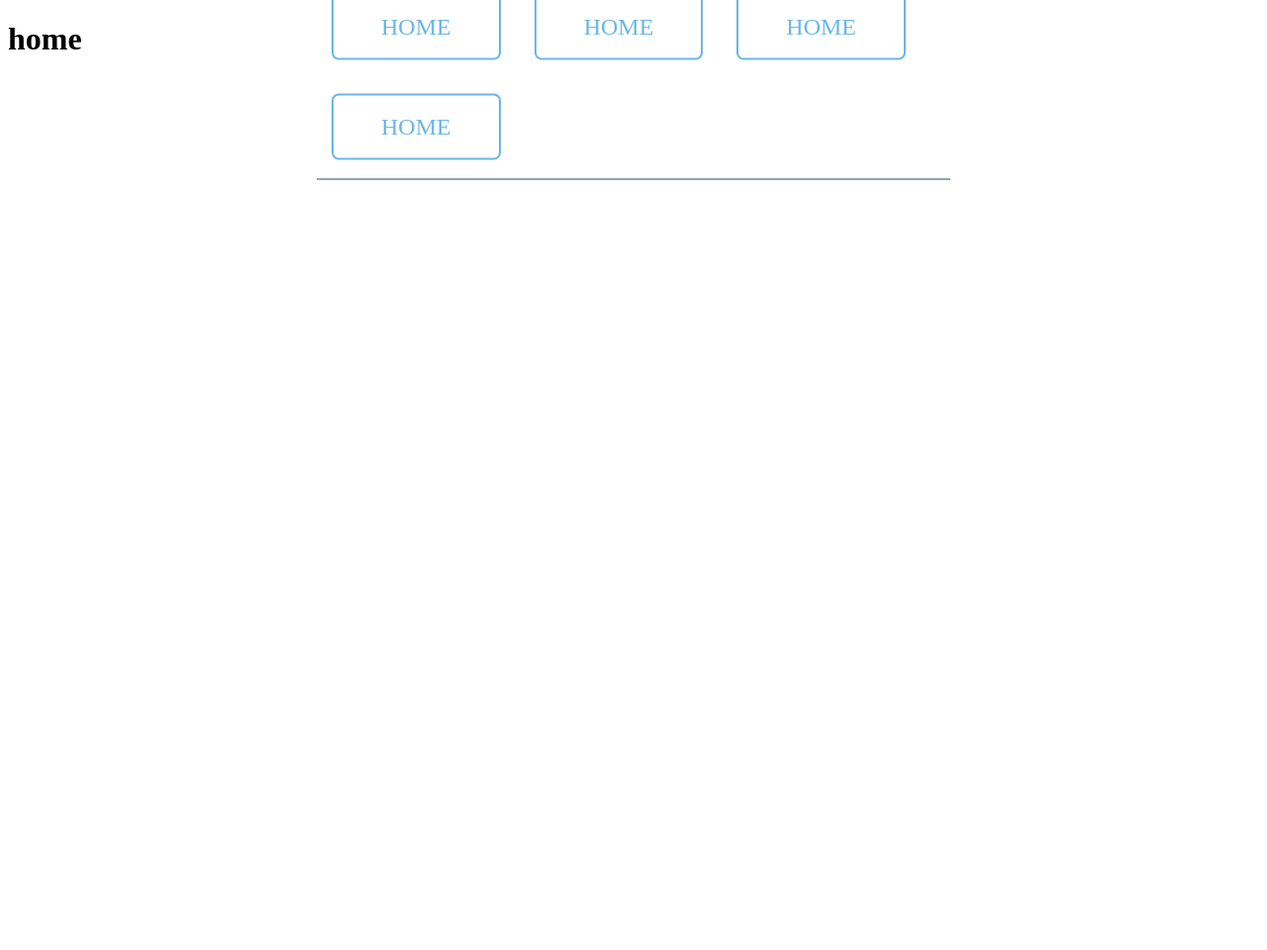
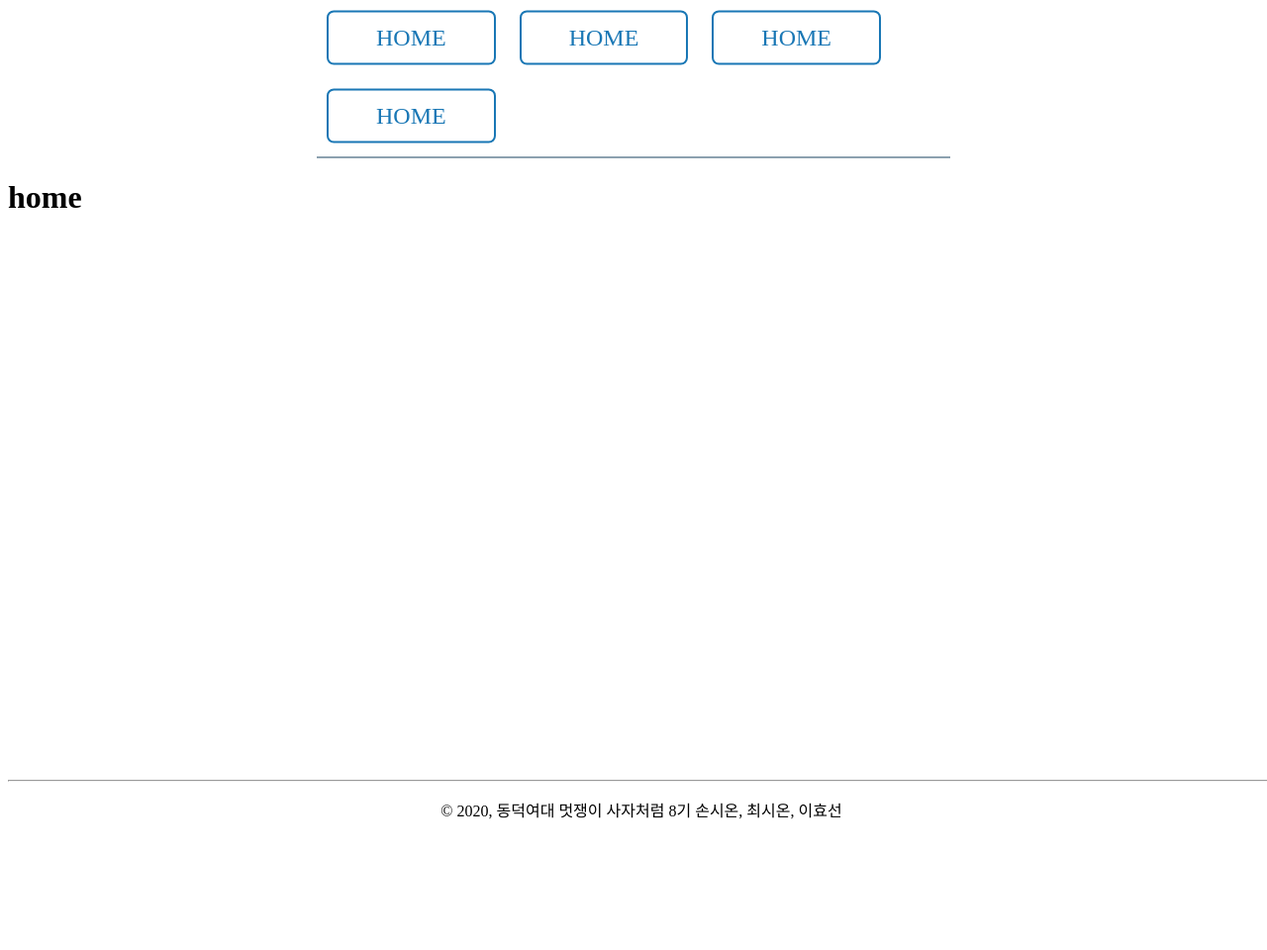
Before and after one commit to oni-ss/hw0822-dreamary, a Django app: page / in a window 1280 px wide. Shown: the whole page at 99% size. Before the commit the page ends 182 px from the top, so only its background shows below. Run offline with Django 3.2, Linux system fonts and the light colour scheme.

Commit message:
nav & footer

```diff
--- a/DreamaryProj/DreamaryApp/static/style.css
+++ b/DreamaryProj/DreamaryApp/static/style.css
@@ -1,7 +1,11 @@
 
-* {
-    background-color: rgb(255, 255, 255);
+@font-face {
+    font-family: 'BBTreeGR';
+    src: url('https://cdn.jsdelivr.net/gh/projectnoonnu/noonfonts_nine_@1.1/BBTreeGR.woff') format('woff');
+    font-weight: normal;
+    font-style: normal;
 }
+
 /* 상단바 버튼 */
 
 @keyframes sheen {
@@ -15,25 +19,25 @@
   .nav {
     display: block;
     position: absolute;
+    border-bottom: 1px solid #1b4561;
     top: 10%;
     left: 50%;
     transform: translate(-50%, -50%);
-    border-bottom: solid 1px #29485a;
   }
 
   .button {
-    padding: 0.75em 2em;
+    padding: 0.5em 2em;
+    margin: 10px;
     text-align: center;
     text-decoration: none;
-    color: #6ab7e4;
-    border: 2px solid #6ab7e4;
+    color: #1977b5;
+    border: 2px solid #1977b5;
     font-size: 24px;
     display: inline-block;
     border-radius: 0.3em;
     transition: all 0.2s ease-in-out;
     position: relative;
     overflow: hidden;
-    margin: 15px;
   }
   .button:before {
     content: "";
@@ -49,8 +53,8 @@
   }
   .button:hover {
     background-color: #b2ff73;
-    color: #6ab7e4;
-    border-bottom: 4px solid #6ab7e4;
+    color: #1977b5;
+    border-bottom: 4px solid #1977b5;
   }
   .button:hover:before {
     transform: skewX(-45deg) translateX(13.5em);
@@ -60,4 +64,17 @@
   /* 메인 */
   .main {
       display: block;
+      position: absolute;
+      top: 20%;
+      width: 100%;
+      height: 100%;
   }
+
+  .footer {
+    display: block;
+    width: 100%;
+    height: 20px;
+    position: absolute;
+    bottom: 0px;
+    text-align: center;
+  }
--- a/DreamaryProj/DreamaryApp/templates/base.html
+++ b/DreamaryProj/DreamaryApp/templates/base.html
@@ -10,17 +10,15 @@
 </head>
 
 <body>
-    <nav>
     <div class="nav">
         <a href="#" class="button">HOME</a>
         <a href="#" class="button">HOME</a>
         <a href="#" class="button">HOME</a>
         <a href="#" class="button">HOME</a>
     </div>
-    </nav>
-    <div class="main">
+    <div>
         {% block content %}
-        {% endblock%}
+        {% endblock %}
     </div>
 </body>
 
--- a/DreamaryProj/DreamaryApp/templates/home.html
+++ b/DreamaryProj/DreamaryApp/templates/home.html
@@ -1,5 +1,12 @@
 {% extends 'base.html' %}
 {% load static %}
 {% block content %}
-<h1>home</h1>
+<div class="main">
+    <h1>home</h1>
+</div>
+
+<footer class="footer">
+    <hr>
+    <p>&copy; 2020, 동덕여대 멋쟁이 사자처럼 8기 손시온, 최시온, 이효선</p>
+</footer>
 {% endblock%}
```
Lines whose indentation alone changed are shown as unchanged.
